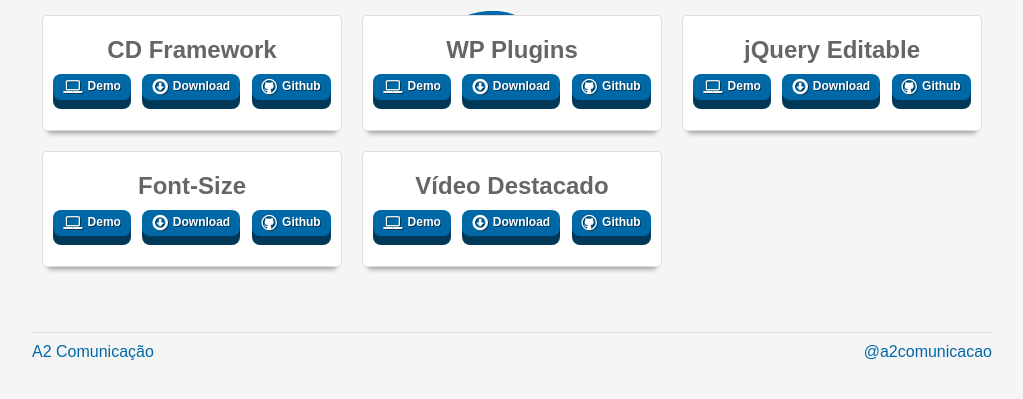
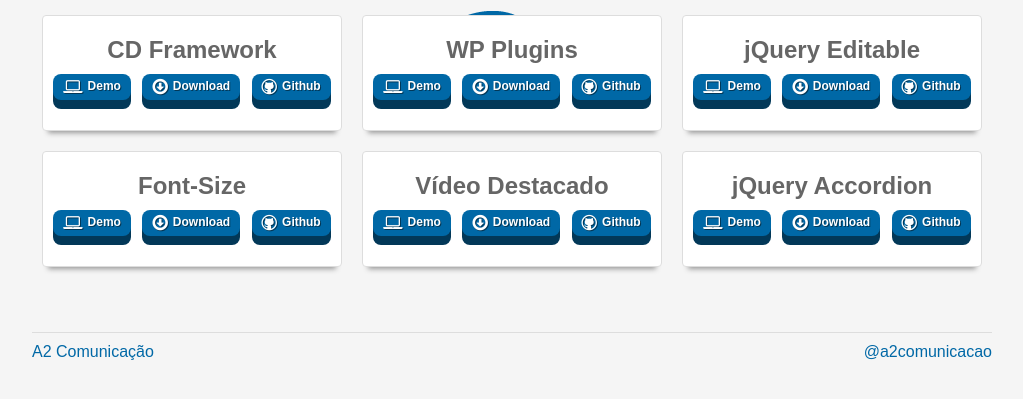
Before and after one commit to a2ad/A2lab, a PHP site: page / in a window 1280 px wide. Shown: the top 399 px of the page, without its empty margins (128-1151 px from the left). Run offline with PHP 8.4, Linux system fonts and the light colour scheme; some libraries are stand-ins or nearby versions.

Commit message:
Adicao do projeto jQuery Accordion

```diff
--- a/index.php
+++ b/index.php
@@ -43,6 +43,12 @@
             <a href="https://github.com/airton/video-destacado/archive/master.zip" class="btn"><span><i class="icon-download"></i>Download</span></a>
             <a target="_blank" href="https://github.com/airton/video-destacado" class="btn"><span><i class="icon-github"></i>Github</span></a>
          </section>
+         <section class="project">
+            <h2>jQuery Accordion</h2>
+            <a target="_blank" href="http://raphaelfabeni.github.io/accordion/" class="btn"><span><i class="icon-laptop"></i>Demo</span></a>
+            <a href="https://github.com/raphaelfabeni/accordion/archive/master.zip" class="btn"><span><i class="icon-download"></i>Download</span></a>
+            <a target="_blank" href="https://github.com/raphaelfabeni/accordion" class="btn"><span><i class="icon-github"></i>Github</span></a>
+         </section>
       </div>
    </div>
 
```
